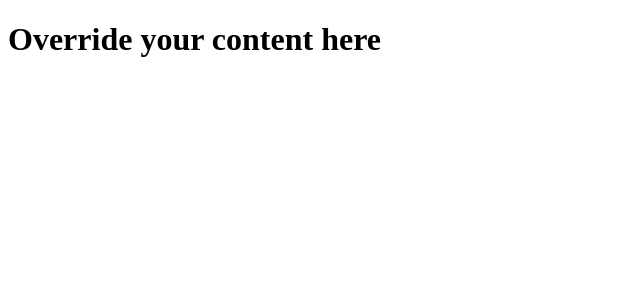
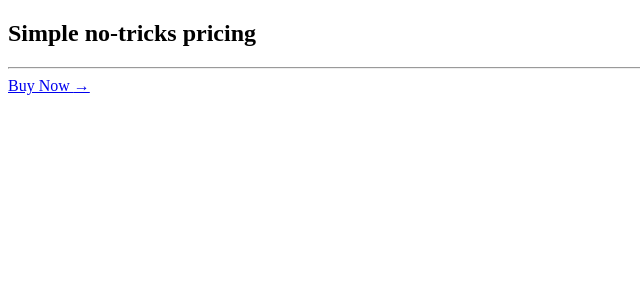
Before and after one commit to stephtran97/nnpp-homework, a React (Vite) app in the folder react-js-project/: page / in a window 1280 px wide. Shown: the top 300 px of the page, without its empty margins (0-640 px from the left). Built offline with nearby package versions, Linux system fonts and the light colour scheme.

Commit message:
homework: exercises 1 ex1

```diff
--- a/react-js-project/src/App.jsx
+++ b/react-js-project/src/App.jsx
@@ -1,5 +1,19 @@
+function Pricing() {
+  return (
+    <div>
+      <h2 className='title'>Simple no-tricks pricing</h2>
+      <hr />
+      <a
+        href='/buy'
+        className='button'
+      >
+        Buy Now <span aria-hidden='true'>→</span>
+      </a>
+    </div>
+  );
+}
 function App() {
-  return <h1>Override your content here</h1>;
+  return <Pricing />;
 }
 
 export default App;
```
